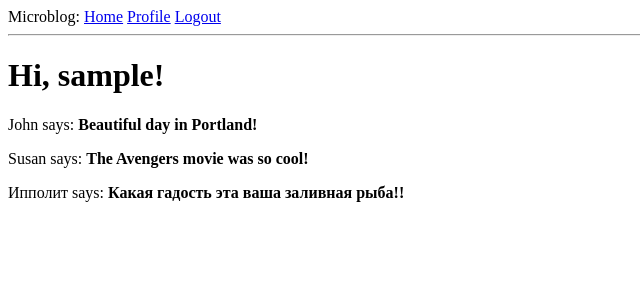
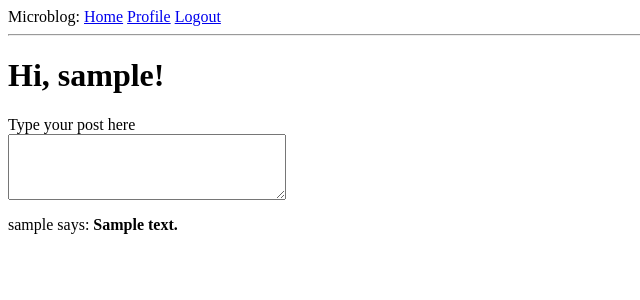
Before and after one commit to vlad-kraf/microblog_flask, a Flask app: page / in a window 1280 px wide. Shown: the top 300 px of the page, without its empty margins (0-640 px from the left). Run offline with Flask 2, Linux system fonts and the light colour scheme; a user stored in the database is signed in; tables that the repository leaves empty hold one stand-in row (values such as "Sample post").

Commit message:
showing posts of followed users and creating ones on index page.

```diff
--- a/app/forms.py
+++ b/app/forms.py
@@ -44,3 +44,10 @@ class EditProfileForm(FlaskForm):
             user = User.query.filter_by(username=self.username.data).first()
             if user is not None:
                 raise ValidationError('Please use a different username.')
+
+
+class PostForm(FlaskForm):
+    post = TextAreaField('Type your post here', validators=[
+        DataRequired(), Length(min=1, max=140)
+    ])
+    submit = SubmitField('Submit')
--- a/app/routes.py
+++ b/app/routes.py
@@ -12,27 +12,24 @@ from app import db
 from app.forms import RegistrationForm
 from datetime import datetime
 from app.forms import EditProfileForm
+from app.forms import PostForm
+from app.models import Post
 
 
-@app.route('/')
-@app.route('/index')
+@app.route('/', methods=['GET', 'POST'])
+@app.route('/index', methods=['GET', 'POST'])
 @login_required
 def index():
-    posts = [
-        {
-            'author': {'username': 'John'},
-            'body': 'Beautiful day in Portland!'
-        },
-        {
-            'author': {'username': 'Susan'},
-            'body': 'The Avengers movie was so cool!'
-        },
-        {
-            'author': {'username': 'Ипполит'},
-            'body': 'Какая гадость эта ваша заливная рыба!!'
-        }
-    ]
-    return render_template("index.html", title='Home Page', posts=posts)
+    form = PostForm()
+    if form.validate_on_submit():
+        post = Post(body=form.post.data, author=current_user)
+        db.session.add(post)
+        db.session.commit()
+        flash('Your post is live now!')
+        return redirect(url_for('index'))
+    posts = current_user.followed_posts().all()
+    return render_template("index.html", title='Home Page', form=form,
+                           posts=posts)
 
 
 @app.route('/login', methods=['GET', 'POST'])
--- a/app/templates/index.html
+++ b/app/templates/index.html
@@ -2,6 +2,16 @@
 
 {% block content %}
     <h1>Hi, {{ current_user.username }}!</h1>
+    <form action="" method="post">
+        {{ form.hidden_tag() }}
+        <p>
+            {{ form.post.label }}<br>
+            {{ form.post(cols=32, rows=4) }} <br>
+            {% for error in form.post.errors %}
+            <span style="color: red;">[{{ error }}]</span>
+            {% endfor %}
+        </p>
+    </form>
     {% for post in posts %}
     <div><p>{{ post.author.username }} says: <b>{{ post.body }}</b></p></div>
     {% endfor %}
```
Also changed, not shown: app.db, 1 other file.
